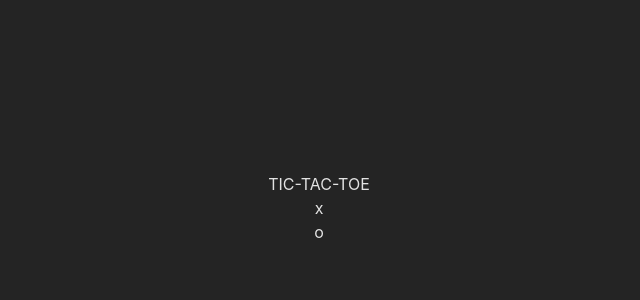
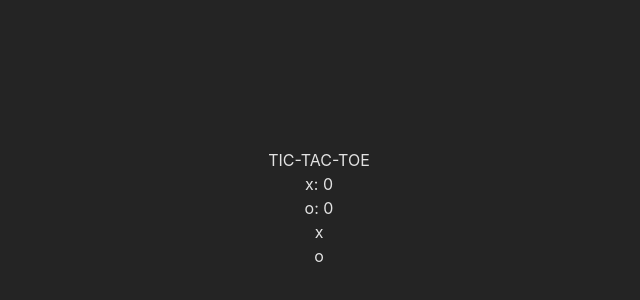
Before and after one commit to PITT1/tic-tac-toe-reactjs, a React (Vite) app: page / in a window 1280 px wide. Shown: the part 192-492 px from the top of the page, without its empty margins (321-961 px from the left). Built offline with nearby package versions, Linux system fonts and the light colour scheme.

Commit message:
sistema de puntuacion agregado

```diff
--- a/src/App.jsx
+++ b/src/App.jsx
@@ -33,6 +33,8 @@
   const [board, setBoard] = useState(Array(9).fill(null));
   const [turn, setTurn] = useState(TURN.x);
   const [winner, setWinner] = useState(null);
+  const [pointX, setPointX] = useState(0);
+  const [poinTO, setPointO] = useState(0);
 
   const checkWinner = (boardToCheck) => {
     for (const combo of winnerCombos) {
@@ -68,8 +70,17 @@
     }
   }
 
+  const addPoints = () => {
+    if (winner == "x") {
+      setPointX(pointX + 1);
+    } else if (winner == "o") {
+      setPointO(poinTO + 1);
+    }
+  }
+
   const resetGame = () => {
     setBoard(Array(9).fill(null));
+    addPoints();
     setTurn(winner);
     setWinner(null);
   }
@@ -77,6 +88,12 @@
   return (
     <main className='relative'>
       <h1 className='text-3xl mb-7'>TIC-TAC-TOE</h1>
+
+      <section className='w-full h-auto flex justify-around py-6 text-4xl'>
+        <div>x: {pointX}</div>
+        <div>o: {poinTO}</div>
+      </section>
+
       <section className='h-64 sm:h-96 grid grid-cols-3 grid-rows-3 aspect-square justify-items-stretch items-stretch gap-1'>{
         board.map((_, index) => {
           return (
```
